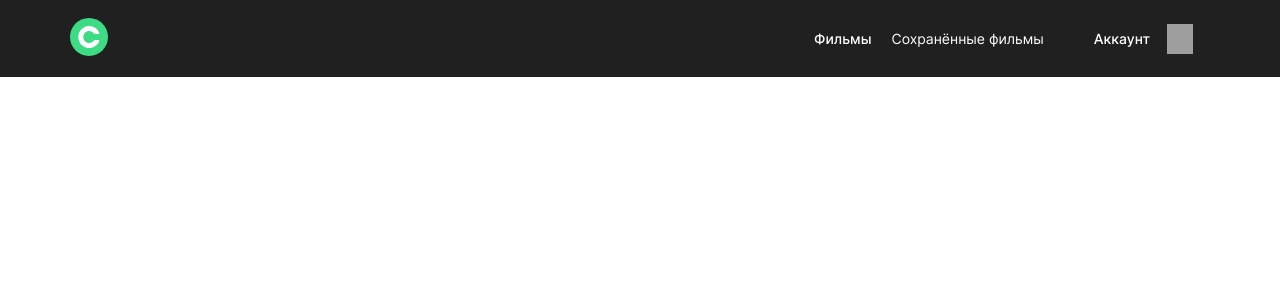
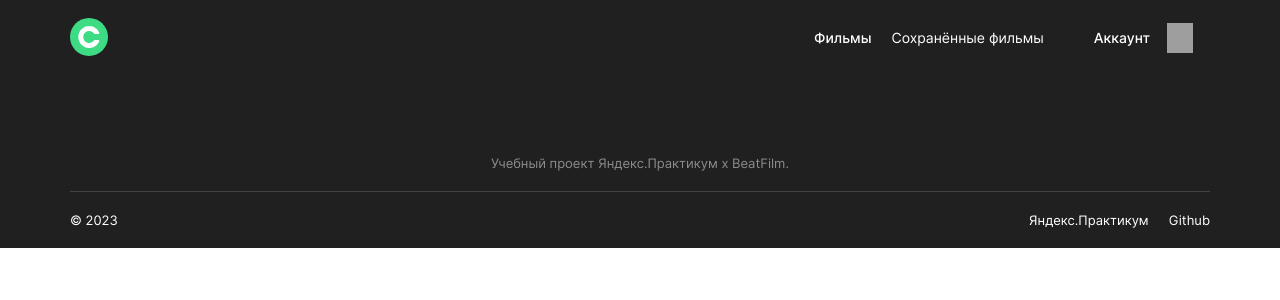
Before and after one commit to MaksNikulnikov/movies-explorer-frontend, a React (Create React App) app: page /profile in a window 1280 px wide. Shown: the top 300 px of the page. Built offline with nearby package versions, Linux system fonts and the light colour scheme; grey boxes are pictures that could not be loaded.

Commit message:
feat: add Footer component

```diff
--- /dev/null
+++ b/src/components/Footer/Footer.css
@@ -0,0 +1,75 @@
+.footer {
+  max-width: 1280px;
+  width: 100%;
+  display: flex;
+  flex-direction: column;
+  justify-content: flex-end;
+  align-items: center;
+  min-height: 172px;
+  font-weight: 400;
+  font-size: 13px;
+  line-height: 16px;
+}
+
+.footer__title {
+  color: var(--grey-text);
+  margin: 0;
+  margin-bottom: 20px;
+  font-weight: 400;
+  font-size: 13px;
+  line-height: 16px;
+}
+
+.footer__container {
+  display: flex;
+  justify-content: space-between;
+  align-items: center;
+  border-top: 1px solid var(--grey-line);
+  max-width: calc(1140px - (1280px - 100vw) / 512 * (1140 - 708));
+  width: 100%;
+  min-height: 56px;
+}
+
+.footer__copyright {
+  color: var(--white-text);
+  margin: 0;
+}
+
+.footer__link-container {
+  display: flex;
+  align-items: center;
+  gap: 20px;
+}
+
+.footer__link {
+  text-decoration: none;
+  color: var(--white-text);
+}
+
+@media screen and (max-width: 500px) {
+  .footer {
+    min-height: 253px;
+    font-size: 12px;
+    line-height: 14.5px;
+  }
+  .footer__title {
+    margin-bottom: 21px;
+    font-size: 12px;
+    line-height: 14.5px;
+  }
+
+  .footer__container {
+    flex-direction: column-reverse;
+    min-height: 137px;
+    justify-content: end;
+    max-width: calc(482px - (500px - 100vw) / 180 * (482 - 300));
+  }
+
+  .footer__link-container {
+    flex-direction: column;
+    gap: 12px;
+  }
+  .footer__copyright{
+    margin: 30px 0 20px 0;
+  }
+}
--- /dev/null
+++ b/src/components/Footer/Footer.jsx
@@ -0,0 +1,37 @@
+import "./Footer.css";
+import React from "react";
+
+function Footer() {
+  return (
+    <footer className="footer">
+      <h2 className="footer__title">
+        Учебный проект Яндекс.Практикум х BeatFilm.
+      </h2>
+      <div className="footer__container">
+        <p className="footer__copyright" lang="en">{`© ${
+          new Date().getFullYear() === 2023
+            ? 2023
+            : `2023 - ${new Date().getFullYear()}`
+        }`}</p>
+        <div className="footer__link-container">
+          <a
+            rel="stylesheet"
+            href="https://practicum.yandex.ru/"
+            className="footer__link"
+          >
+            Яндекс.Практикум
+          </a>
+          <a
+            rel="stylesheet"
+            href="https://github.com/MaksNikulnikov/movies-explorer-frontend"
+            className="footer__link"
+          >
+            Github
+          </a>
+        </div>
+      </div>
+    </footer>
+  );
+}
+
+export default Footer;
--- a/src/components/Main/Main.jsx
+++ b/src/components/Main/Main.jsx
@@ -2,10 +2,11 @@ import "./Main.css";
 import React from "react";
 import Header from "../Header/Header";
 import Navigation from "../Navigation/Navigation";
+import Footer from "../Footer/Footer";
 
 function Main({ isAuthorized, isMenuActive, onClickBurgerBtn }) {
   return (
-    <main className="main">
+    <>
       <Header>
         <Navigation
           isAuthorized={isAuthorized}
@@ -13,7 +14,9 @@ function Main({ isAuthorized, isMenuActive, onClickBurgerBtn }) {
           onClickBurgerBtn={onClickBurgerBtn}
         />
       </Header>
-    </main>
+      <main className="main"></main>
+      <Footer />
+    </>
   );
 }
 
--- a/src/components/Navigation/Navigation.css
+++ b/src/components/Navigation/Navigation.css
@@ -143,7 +143,8 @@
 
   .navigation {
     height: 100vh;
-    width: calc(520px - (768px - 100vw) / 400*(520 - 400));
+    max-width: calc(520px - (768px - 100vw) / 400*(520 - 400));
+    width: 100%;
     background-color: var(--dark-grey);
     display: flex;
     flex-direction: column;
--- a/src/index.css
+++ b/src/index.css
@@ -2,6 +2,7 @@
 @import url('./vendor/fonts/inter.css');
 body {
   margin: 0;
+  line-height: 1;
   font-family: "Inter", Arial, sans-serif;
   -moz-osx-font-smoothing: grayscale;
   -webkit-font-smoothing: antialiased;
@@ -20,4 +21,5 @@ body {
   --light-grey-text: #a0a0a0;
   --pink: #ee3465;
   --blue: #4285f4;
+  --grey-line: #424242;
 }
```
